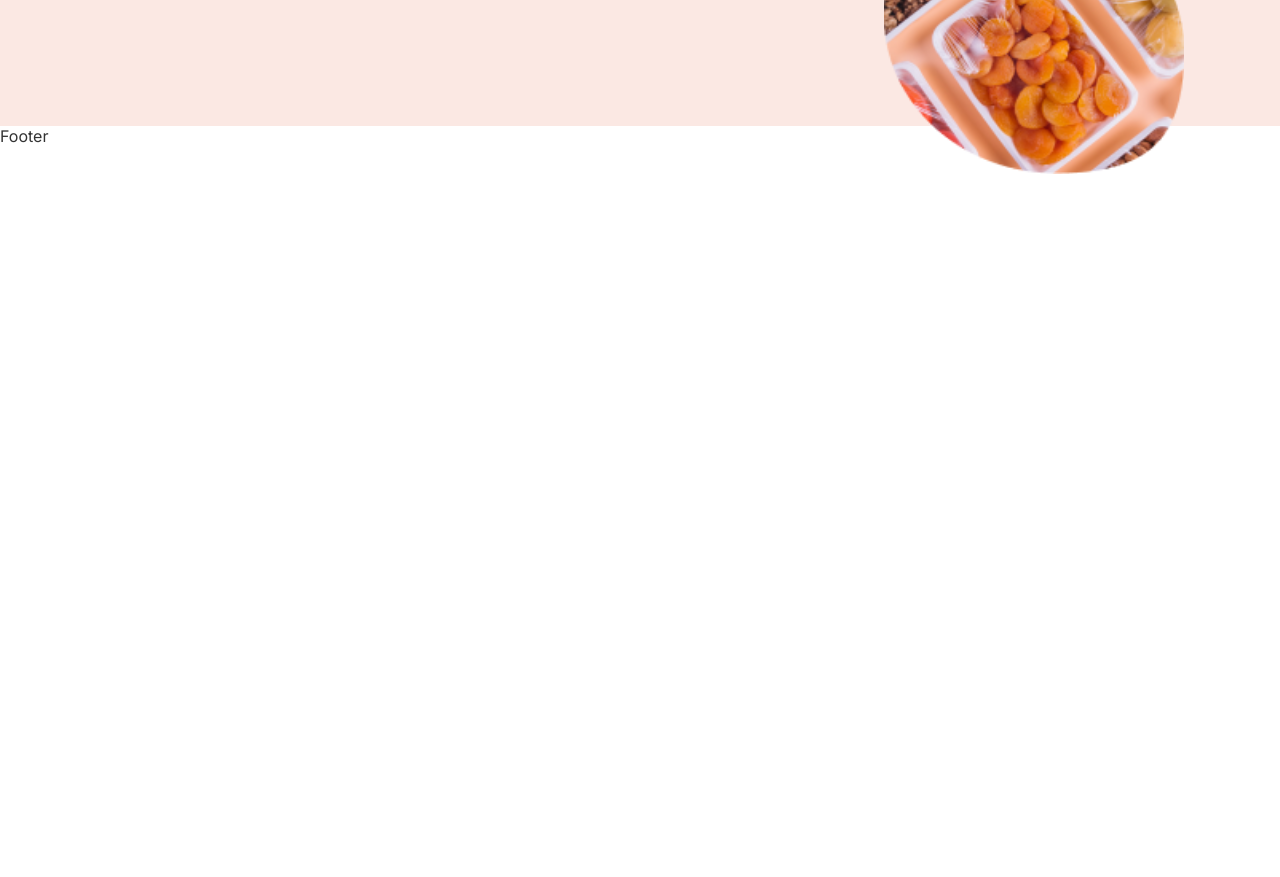
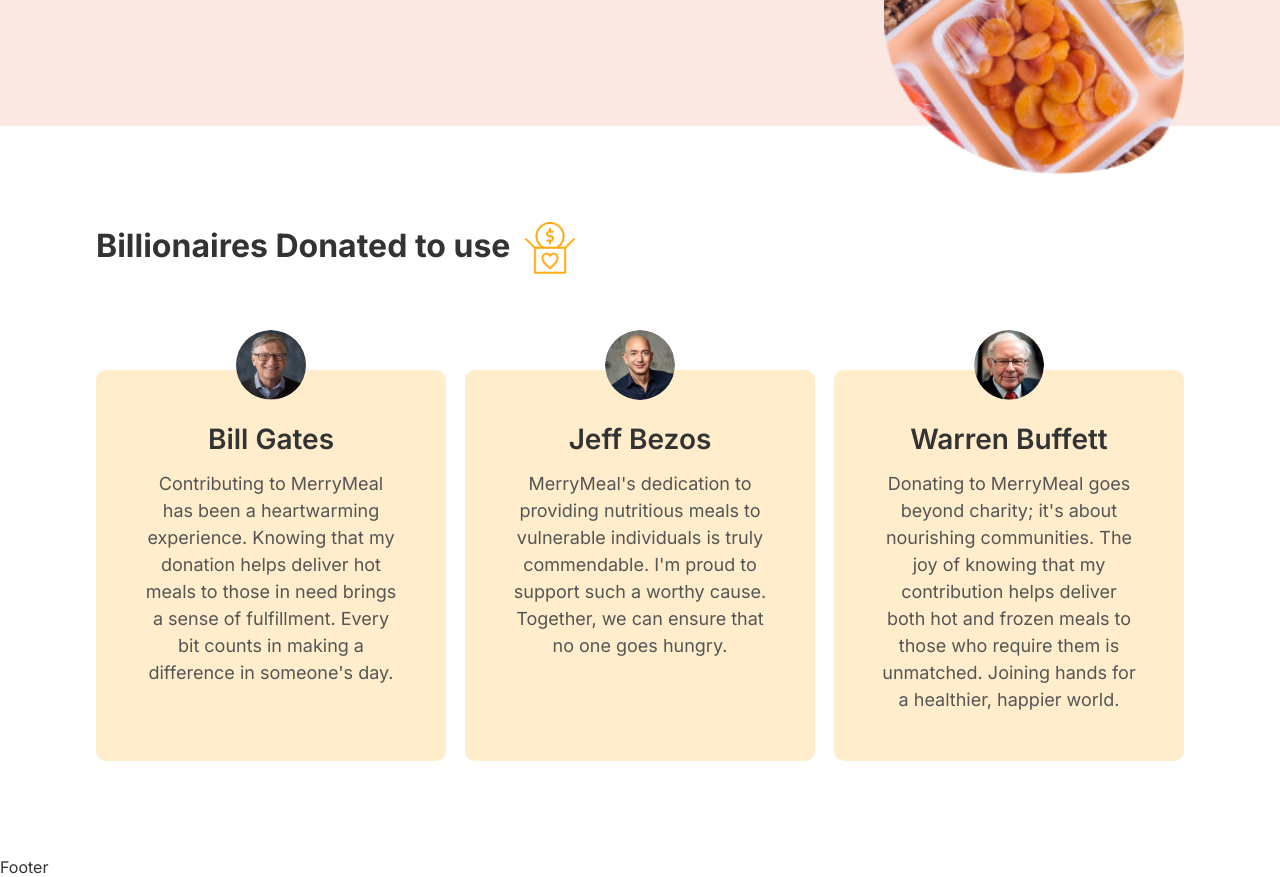
Before and after one commit to Rayy-007/meals-on-wheel-project, a React (Vite) app: page / in a window 1280 px wide. Shown: the part 3920-4797 px from the top of the page. Before the commit the page ends 4094 px from the top, so only its background shows below. Built offline with nearby package versions, Linux system fonts and the light colour scheme.

Commit message:
implemented testimonial section

```diff
--- a/src/components/home/Home.jsx
+++ b/src/components/home/Home.jsx
@@ -7,6 +7,7 @@
 } from "../ImagesImport";
 import About from "../about/About";
 import MealService from "./meal-service/MealService";
+import Testimonial from "./testimonial/Testimonial";
 
 const Home = () => {
   return (
@@ -66,6 +67,7 @@
       </div>
       <About />
       <MealService />
+      <Testimonial />
     </>
   );
 };
--- /dev/null
+++ b/src/components/home/testimonial/Testimonial.jsx
@@ -0,0 +1,46 @@
+import "./testimonial.css";
+import { Warren, Jeff, BillGate, DonateBox } from "../../ImagesImport";
+
+const Testimonial = () => {
+  return (
+    <section id="testimonial" className="container">
+      <div className="test-title">
+        <h2>Billionaires Donated to use</h2>
+        <img src={DonateBox} alt="DonateIconBox" />
+      </div>
+      <div className="cards-con">
+        <div className="card">
+          <img src={BillGate} alt="Bill Gate" />
+          <h3>Bill Gates</h3>
+          <p>
+            Contributing to MerryMeal has been a heartwarming experience.
+            Knowing that my donation helps deliver hot meals to those in need
+            brings a sense of fulfillment. Every bit counts in making a
+            difference in someone's day.
+          </p>
+        </div>
+        <div className="card">
+          <img src={Jeff} alt="Bill Gate" />
+          <h3>Jeff Bezos</h3>
+          <p>
+            MerryMeal's dedication to providing nutritious meals to vulnerable
+            individuals is truly commendable. I'm proud to support such a worthy
+            cause. Together, we can ensure that no one goes hungry.
+          </p>
+        </div>
+        <div className="card">
+          <img src={Warren} alt="Bill Gate" />
+          <h3>Warren Buffett</h3>
+          <p>
+            Donating to MerryMeal goes beyond charity; it's about nourishing
+            communities. The joy of knowing that my contribution helps deliver
+            both hot and frozen meals to those who require them is unmatched.
+            Joining hands for a healthier, happier world.
+          </p>
+        </div>
+      </div>
+    </section>
+  );
+};
+
+export default Testimonial;
--- /dev/null
+++ b/src/components/home/testimonial/testimonial.css
@@ -0,0 +1,41 @@
+#testimonial {
+  padding: 6rem 0;
+}
+
+#testimonial .test-title {
+  display: flex;
+  gap: 15px;
+}
+
+#testimonial .test-title img {
+  width: 50px;
+}
+
+#testimonial .cards-con {
+  display: flex;
+  justify-content: space-between;
+  gap: 1rem;
+  padding-top: 6rem;
+}
+
+#testimonial .card {
+  position: relative;
+  display: flex;
+  flex-direction: column;
+  gap: 10px;
+  align-items: center;
+  text-align: center;
+
+  background-color: rgba(255, 165, 0, 20%);
+  border-radius: 10px;
+  width: 350px;
+  padding: 3rem;
+}
+
+#testimonial .card img {
+  position: absolute;
+  top: -40px;
+  width: 70px;
+  height: 70px;
+  border-radius: 50%;
+}
```
Also changed, not shown: src/components/ImagesImport.js (+7 -0 lines).
